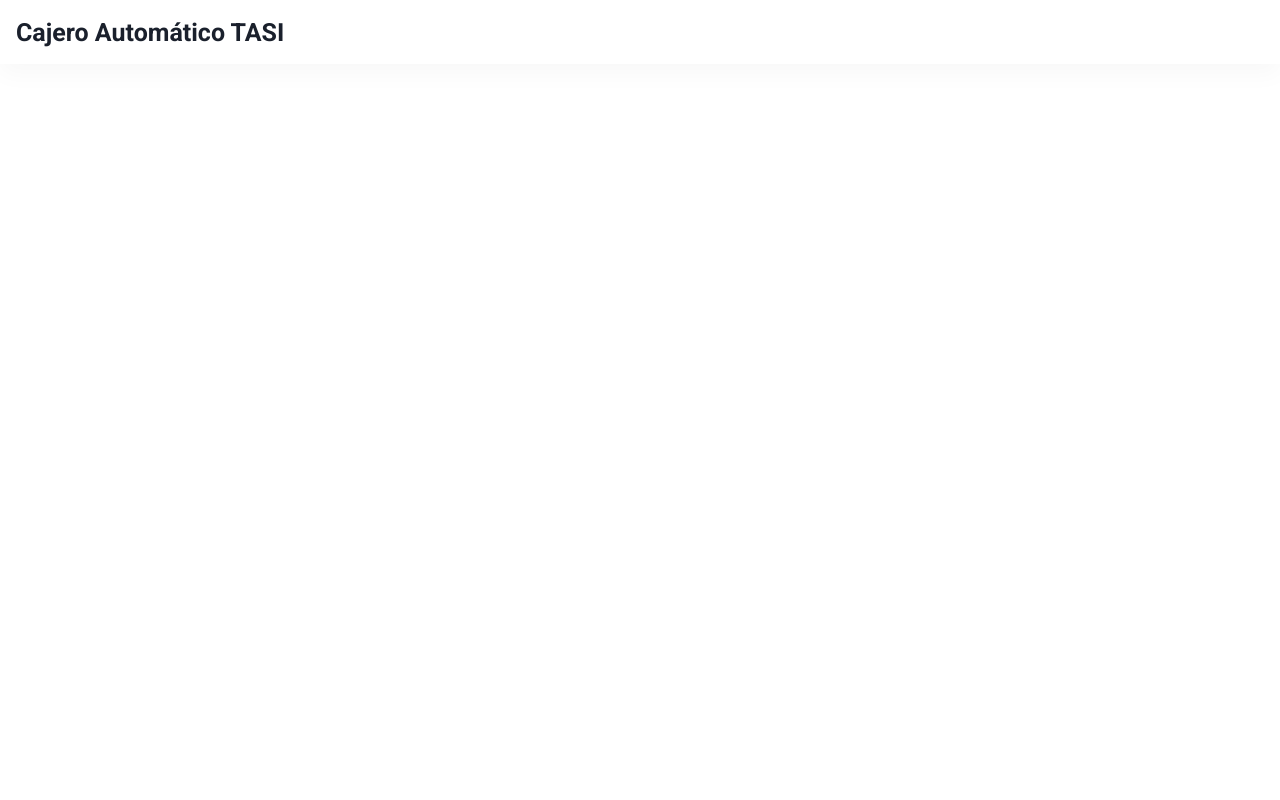
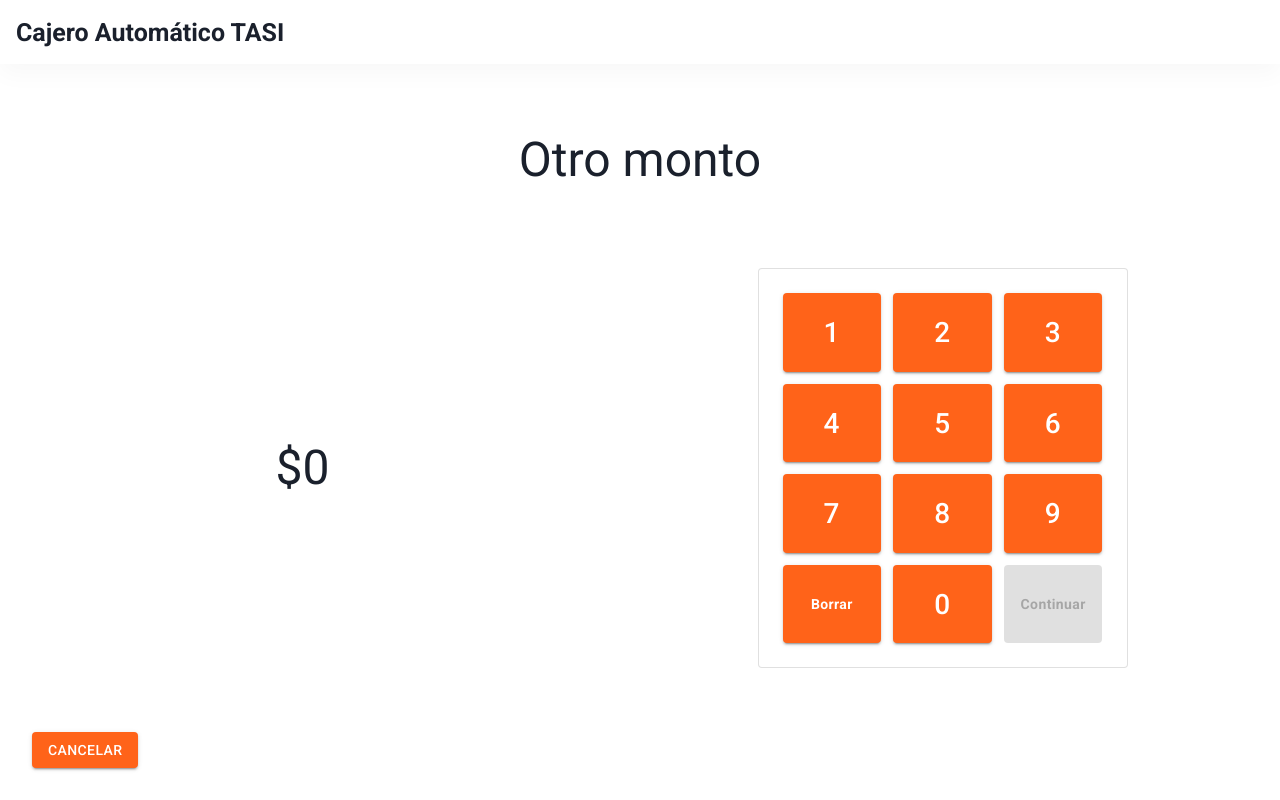
Before and after one commit to fcastrogarcia/tasi, a Next.js app: page /extraction/different-amount in a window 1280 px wide. Built offline with nearby package versions, Linux system fonts and the light colour scheme; sample sign-in values are in the browser's storage.

Commit message:
Add different amount view

```diff
--- a/components/DifferentAmount/DifferentAmount.js
+++ b/components/DifferentAmount/DifferentAmount.js
@@ -1,7 +1,115 @@
+import { useState } from "react";
 import { shape } from "prop-types";
+import { useRouter } from "next/router";
+import ProgressContainer from "components/ProgressContainer";
+import useSetTimeout from "hooks/useSetTimeout";
+import Link from "next/link";
+import Typography from "@material-ui/core/Typography";
+import Button from "@material-ui/core/Button";
+import { makeStyles } from "@material-ui/core/styles";
+import NumberFormat from "react-number-format";
+import Keyboard from "components/Keyboard";
+import axios from "axios";
+import InsufficientFunds from "components/InsufficientFunds";
+
+const useStyles = makeStyles({
+  container: {
+    flexDirection: "column",
+    justifyContent: "center !important",
+  },
+  amount: {
+    width: 300,
+    "& h3": {
+      wordBreak: "break-word",
+    },
+  },
+  cancel: {
+    position: "absolute",
+    left: 32,
+    bottom: 32,
+  },
+  content: {
+    display: "flex",
+    width: "100%",
+    alignItems: "center",
+    justifyContent: "space-around",
+  },
+  title: {
+    position: "relative",
+    bottom: 64,
+  },
+});
 
 const DifferentAmount = ({ user }) => {
-  return <div />;
+  const [value, setValue] = useState("");
+  const [loading, setLoading] = useState(false);
+  const [open, setOpen] = useState(false);
+
+  const classes = useStyles();
+  const router = useRouter();
+  useSetTimeout(() => router.push("/"), 30000);
+
+  const handleErase = () => setValue("");
+
+  const handleClick = value => () => {
+    setValue(prev => {
+      if (!prev && !value) return prev;
+      return prev.concat(value);
+    });
+  };
+
+  const handleSubmit = () => {
+    if (!value || !user.id) return;
+
+    setLoading(true);
+
+    axios
+      .put(`/api/funds?id=${user.id}`, { amount: -Number.parseInt(value) })
+      .then(() => {
+        setLoading(false);
+        router.push({
+          pathname: "/success",
+          query: { operation: "extraction", amount: value },
+        });
+      })
+      .catch(() => {
+        setLoading(false);
+        setOpen(true);
+      });
+  };
+
+  return (
+    <ProgressContainer className={classes.container} loading={loading}>
+      <Typography variant="h3" className={classes.title} gutterBottom>
+        Otro monto
+      </Typography>
+      <div className={classes.content}>
+        <div className={classes.amount}>
+          <Typography variant="h3" align="center">
+            <NumberFormat
+              value={value || 0}
+              displayType={"text"}
+              decimalSeparator={","}
+              thousandSeparator={"."}
+              prefix={"$"}
+            />
+          </Typography>
+        </div>
+        <Keyboard
+          handleClick={handleClick}
+          handleErase={handleErase}
+          handleSubmit={handleSubmit}
+          disableSubmit={!value || loading}
+        />
+      </div>
+      <Link href="/cancellation">
+        <Button variant="contained" color="primary" className={classes.cancel}>
+          cancelar
+        </Button>
+      </Link>
+      <InsufficientFunds handleClose={() => setOpen(false)} open={open} />
+    </ProgressContainer>
+  );
 };
 
 export default DifferentAmount;
```
Also changed, not shown: components/DifferentAmount/DifferentAmount.module.scss (deleted).
